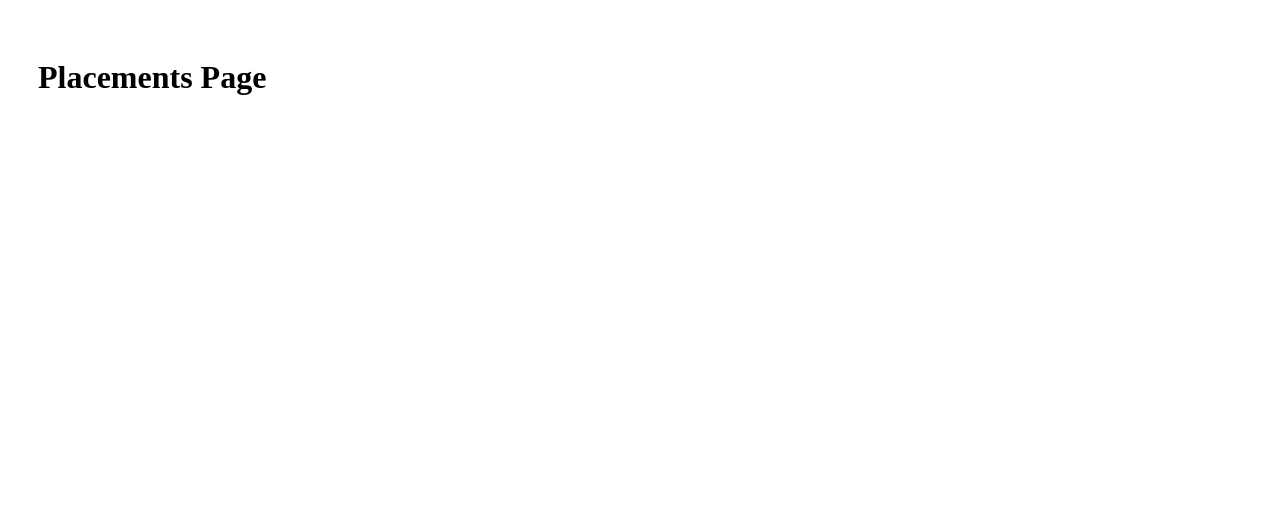
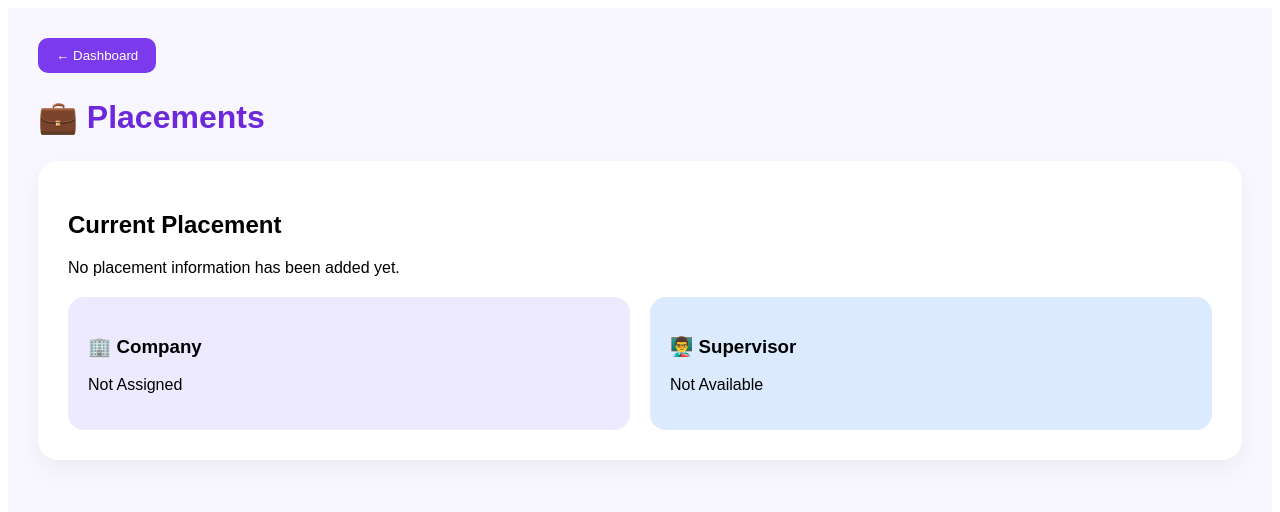
Before and after one commit to sarahnamirembe319/project2, a React app in the folder frontend/iles_frontend/frontend/: page /placements in a window 1280 px wide. Shown: the top 512 px of the page. Built offline with nearby package versions, Linux system fonts and the light colour scheme; the HTML template or start-up script is replaced by a standard one.

Commit message:
Design all dashboard pages

```diff
--- a/frontend/iles_frontend/frontend/src/pages/Evaluations.jsx
+++ b/frontend/iles_frontend/frontend/src/pages/Evaluations.jsx
@@ -1,7 +1,60 @@
+import { useNavigate } from "react-router-dom";
+
 function Evaluations() {
+  const navigate = useNavigate();
+
   return (
-    <div style={{ padding: "30px" }}>
-      <h1>Evaluations Page</h1>
+    <div
+      style={{
+        minHeight: "100vh",
+        background: "#f8f7ff",
+        padding: "30px",
+        fontFamily: "Arial",
+      }}
+    >
+      <button
+        onClick={() => navigate("/dashboard")}
+        style={{
+          padding: "10px 18px",
+          border: "none",
+          borderRadius: "10px",
+          background: "#16a34a",
+          color: "white",
+          cursor: "pointer",
+        }}
+      >
+        ← Dashboard
+      </button>
+
+      <h1 style={{ marginTop: "25px", color: "#16a34a" }}>
+        ⭐ Evaluations
+      </h1>
+
+      <div
+        style={{
+          marginTop: "25px",
+          background: "white",
+          padding: "30px",
+          borderRadius: "20px",
+          boxShadow: "0 10px 25px rgba(0,0,0,0.05)",
+        }}
+      >
+        <h2>Evaluation Results</h2>
+
+        <p>No evaluations have been completed yet.</p>
+
+        <div
+          style={{
+            marginTop: "20px",
+            background: "#dcfce7",
+            padding: "20px",
+            borderRadius: "16px",
+          }}
+        >
+          <h3>📊 Performance</h3>
+          <p>Awaiting evaluation.</p>
+        </div>
+      </div>
     </div>
   );
 }
--- a/frontend/iles_frontend/frontend/src/pages/Logs.jsx
+++ b/frontend/iles_frontend/frontend/src/pages/Logs.jsx
@@ -1,7 +1,60 @@
+import { useNavigate } from "react-router-dom";
+
 function Logs() {
+  const navigate = useNavigate();
+
   return (
-    <div style={{ padding: "30px" }}>
-      <h1>Weekly Logs Page</h1>
+    <div
+      style={{
+        minHeight: "100vh",
+        background: "#f8f7ff",
+        padding: "30px",
+        fontFamily: "Arial",
+      }}
+    >
+      <button
+        onClick={() => navigate("/dashboard")}
+        style={{
+          padding: "10px 18px",
+          border: "none",
+          borderRadius: "10px",
+          background: "#2563eb",
+          color: "white",
+          cursor: "pointer",
+        }}
+      >
+        ← Dashboard
+      </button>
+
+      <h1 style={{ marginTop: "25px", color: "#2563eb" }}>
+        📘 Weekly Logs
+      </h1>
+
+      <div
+        style={{
+          marginTop: "25px",
+          background: "white",
+          padding: "30px",
+          borderRadius: "20px",
+          boxShadow: "0 10px 25px rgba(0,0,0,0.05)",
+        }}
+      >
+        <h2>Submitted Logs</h2>
+
+        <p>You have not submitted any weekly logs yet.</p>
+
+        <div
+          style={{
+            marginTop: "20px",
+            background: "#dbeafe",
+            padding: "20px",
+            borderRadius: "16px",
+          }}
+        >
+          <h3>📝 Log Status</h3>
+          <p>No logs available.</p>
+        </div>
+      </div>
     </div>
   );
 }
--- a/frontend/iles_frontend/frontend/src/pages/Placements.jsx
+++ b/frontend/iles_frontend/frontend/src/pages/Placements.jsx
@@ -1,7 +1,81 @@
+import { useNavigate } from "react-router-dom";
+
 function Placements() {
+  const navigate = useNavigate();
+
   return (
-    <div style={{ padding: "30px" }}>
-      <h1>Placements Page</h1>
+    <div
+      style={{
+        minHeight: "100vh",
+        background: "#f8f7ff",
+        padding: "30px",
+        fontFamily: "Arial",
+      }}
+    >
+      <button
+        onClick={() => navigate("/dashboard")}
+        style={{
+          padding: "10px 18px",
+          border: "none",
+          borderRadius: "10px",
+          background: "#7c3aed",
+          color: "white",
+          cursor: "pointer",
+        }}
+      >
+        ← Dashboard
+      </button>
+
+      <h1 style={{ marginTop: "25px", color: "#6d28d9" }}>
+        💼 Placements
+      </h1>
+
+      <div
+        style={{
+          marginTop: "25px",
+          background: "white",
+          padding: "30px",
+          borderRadius: "20px",
+          boxShadow: "0 10px 25px rgba(0,0,0,0.05)",
+        }}
+      >
+        <h2>Current Placement</h2>
+
+        <p>
+          No placement information has been added yet.
+        </p>
+
+        <div
+          style={{
+            marginTop: "20px",
+            display: "grid",
+            gridTemplateColumns: "repeat(2, 1fr)",
+            gap: "20px",
+          }}
+        >
+          <div
+            style={{
+              background: "#ede9fe",
+              padding: "20px",
+              borderRadius: "16px",
+            }}
+          >
+            <h3>🏢 Company</h3>
+            <p>Not Assigned</p>
+          </div>
+
+          <div
+            style={{
+              background: "#dbeafe",
+              padding: "20px",
+              borderRadius: "16px",
+            }}
+          >
+            <h3>👨‍🏫 Supervisor</h3>
+            <p>Not Available</p>
+          </div>
+        </div>
+      </div>
     </div>
   );
 }
--- a/frontend/iles_frontend/frontend/src/pages/Profile.jsx
+++ b/frontend/iles_frontend/frontend/src/pages/Profile.jsx
@@ -1,7 +1,97 @@
+import { useAuth } from "../context/AuthContext";
+import { useNavigate } from "react-router-dom";
+
 function Profile() {
+  const { user, role } = useAuth();
+  const navigate = useNavigate();
+
   return (
-    <div style={{ padding: "30px" }}>
-      <h1>Profile Page</h1>
+    <div
+      style={{
+        minHeight: "100vh",
+        background: "#f8f7ff",
+        padding: "30px",
+        fontFamily: "Arial",
+      }}
+    >
+      <button
+        onClick={() => navigate("/dashboard")}
+        style={{
+          padding: "10px 18px",
+          border: "none",
+          borderRadius: "10px",
+          background: "#f97316",
+          color: "white",
+          cursor: "pointer",
+        }}
+      >
+        ← Dashboard
+      </button>
+
+      <h1 style={{ marginTop: "25px", color: "#f97316" }}>
+        👤 Profile
+      </h1>
+
+      <div
+        style={{
+          marginTop: "25px",
+          background: "white",
+          padding: "30px",
+          borderRadius: "20px",
+          boxShadow: "0 10px 25px rgba(0,0,0,0.05)",
+        }}
+      >
+        <div
+          style={{
+            textAlign: "center",
+            marginBottom: "30px",
+          }}
+        >
+          <div
+            style={{
+              fontSize: "70px",
+            }}
+          >
+            👤
+          </div>
+
+          <h2>{user?.username}</h2>
+
+          <p style={{ color: "#6b7280" }}>
+            Role: {role}
+          </p>
+        </div>
+
+        <div
+          style={{
+            display: "grid",
+            gridTemplateColumns: "repeat(2, 1fr)",
+            gap: "20px",
+          }}
+        >
+          <div
+            style={{
+              background: "#fff7ed",
+              padding: "20px",
+              borderRadius: "16px",
+            }}
+          >
+            <h3>📧 Email</h3>
+            <p>{user?.email || "No email available"}</p>
+          </div>
+
+          <div
+            style={{
+              background: "#ffedd5",
+              padding: "20px",
+              borderRadius: "16px",
+            }}
+          >
+            <h3>🪪 Username</h3>
+            <p>{user?.username}</p>
+          </div>
+        </div>
+      </div>
     </div>
   );
 }
```
